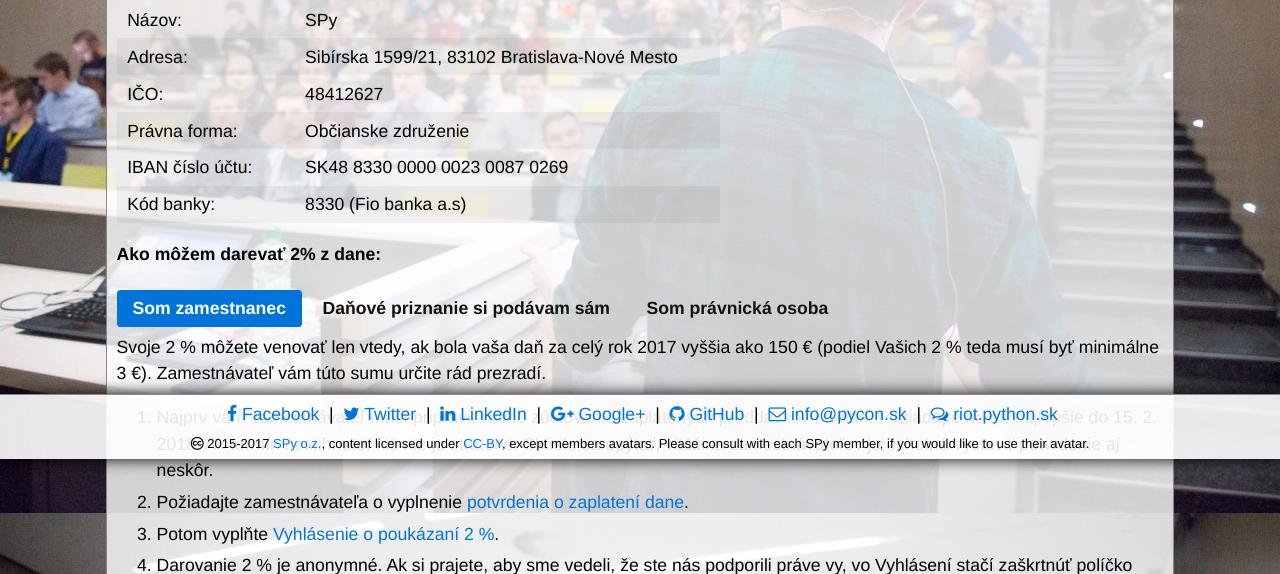
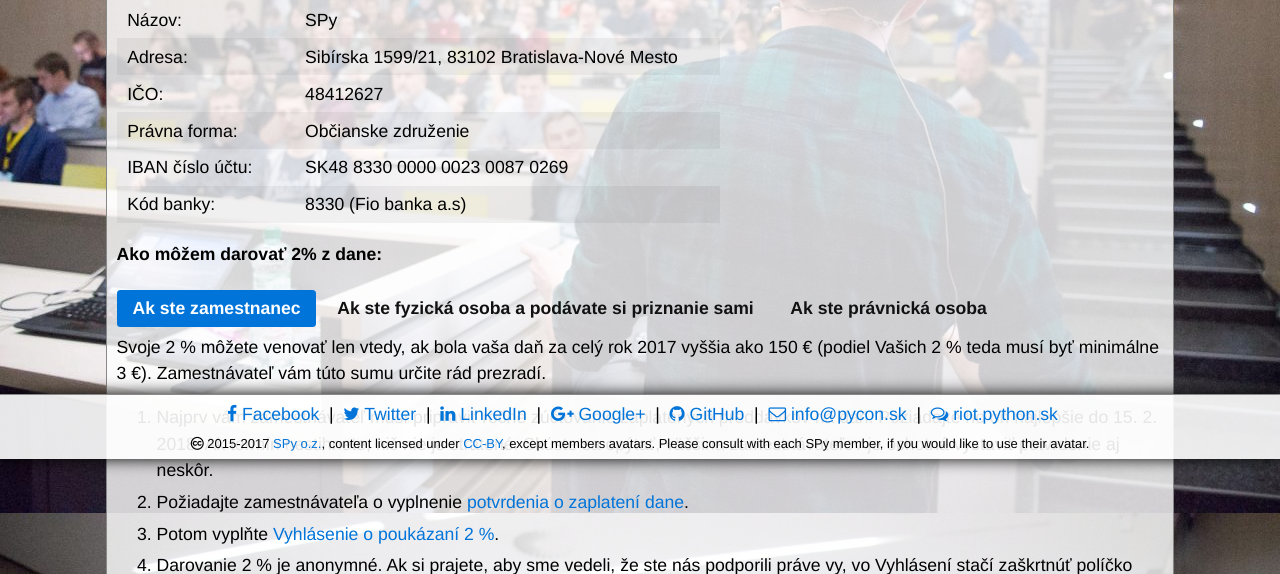
Before and after one commit to pyconsk/spy.pycon.sk, a Flask app: template templates/support.html in a window 1280 px wide. Shown: the part 341-915 px from the top of the page. Run offline with Flask 2, Linux system fonts and the light colour scheme; the template is opened without the code that fills it, so the values that code supplies are empty.

Commit message:
Fixed typos

```diff
--- a/templates/support.html
+++ b/templates/support.html
@@ -47,16 +47,16 @@
 
       </p>
       <p>
-        <strong>Ako môžem darevať 2% z dane:</strong>
+        <strong>Ako môžem darovať 2% z dane:</strong>
       </p>
 
       <div class="tabs three">
         <input id='tab-1' type='radio' name='tabgroupB' checked/>
-        <label class="pseudo button toggle" for="tab-1">Som zamestnanec</label>
+        <label class="pseudo button toggle" for="tab-1">Ak ste zamestnanec </label>
         <input id='tab-2' type='radio' name='tabgroupB'>
-        <label class="pseudo button toggle" for="tab-2">Daňové priznanie si podávam sám</label>
+        <label class="pseudo button toggle" for="tab-2">Ak ste fyzická osoba a podávate si priznanie sami </label>
         <input id='tab-3' type='radio' name='tabgroupB'>
-        <label class="pseudo button toggle" for="tab-3">Som právnická osoba</label>
+        <label class="pseudo button toggle" for="tab-3">Ak ste právnická osoba </label>
         <div class="row">
           <div>
             <p>
```
Also changed, not shown: build/en/support.html (+4 -4 lines), build/sk/support.html (+4 -4 lines), 1 other file.
